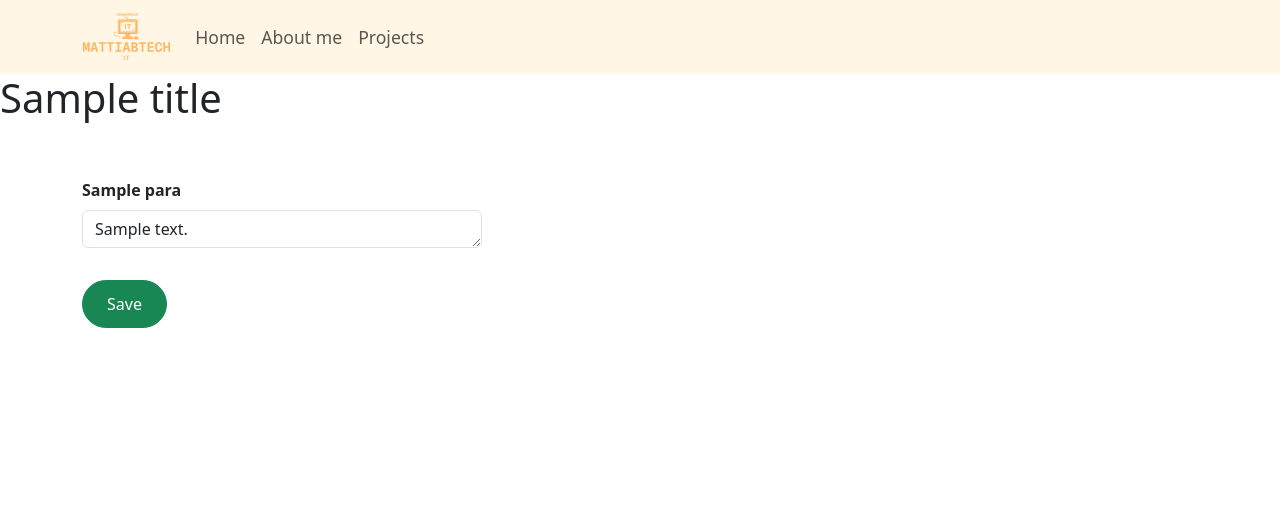
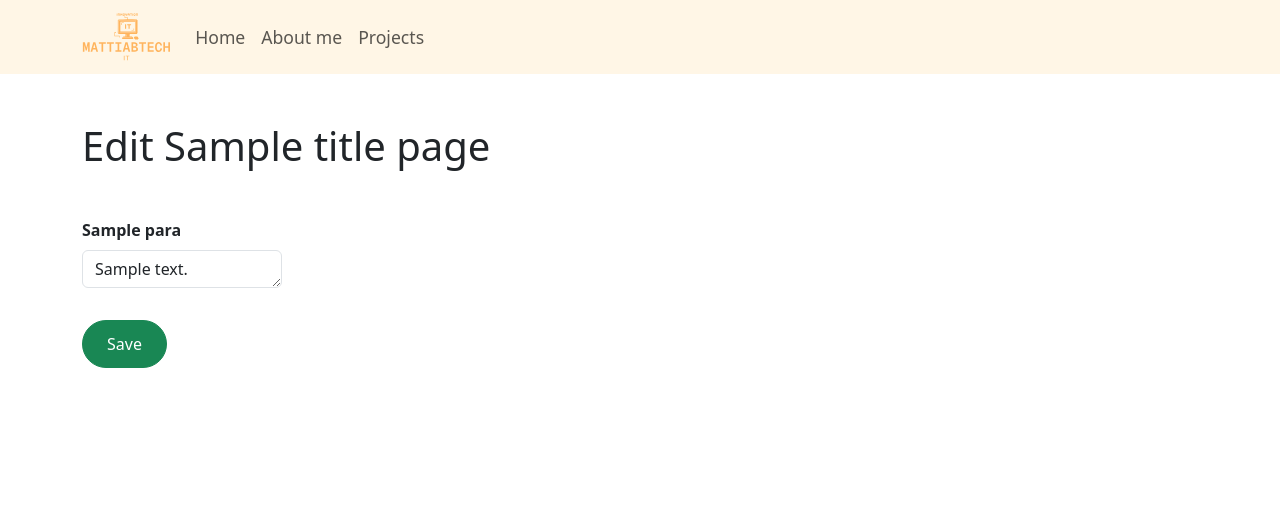
Before and after one commit to mattiabotto/cs50-final-project, a Flask app: template templates/admin.html in a window 1280 px wide. Shown: the top 528 px of the page. Run offline with Flask 3, Linux system fonts and the light colour scheme; the template is opened without the code that fills it: most values are stand-ins (such as "Sample title", 1, 10 or a date in 2020); some libraries are stand-ins or nearby versions.

Commit message:
Fixed heading 1 on admin page and textarea's width

```diff
--- a/app.py
+++ b/app.py
@@ -47,7 +47,7 @@ def admin(page):
     content = db.execute(
         "SELECT * FROM content WHERE page_name = ?", page
     )
-    return render_template('admin.html', content=content)
+    return render_template('admin.html', content=content, title=page)
 
 
 
--- a/static/styles.css
+++ b/static/styles.css
@@ -34,5 +34,6 @@ main {
 
 textarea {
   field-sizing: content;
-  min-width: 400px;
+  min-width: 200px;
+  max-width: 100%;
 }
--- a/templates/admin.html
+++ b/templates/admin.html
@@ -3,9 +3,10 @@
 {% block title %}Admin{% endblock %}
 
 {% block main %}
-<h1>{{ title }}</h1>
+<!-- TODO: title is not working -->
 
 <div class="container py-3 py-sm-5">
+  <h1 class="mb-3 mb-sm-5">Edit {{ title }} page</h1>
   <form method="post">
     {% for field in content %}
     <div class="mb-3">
```
